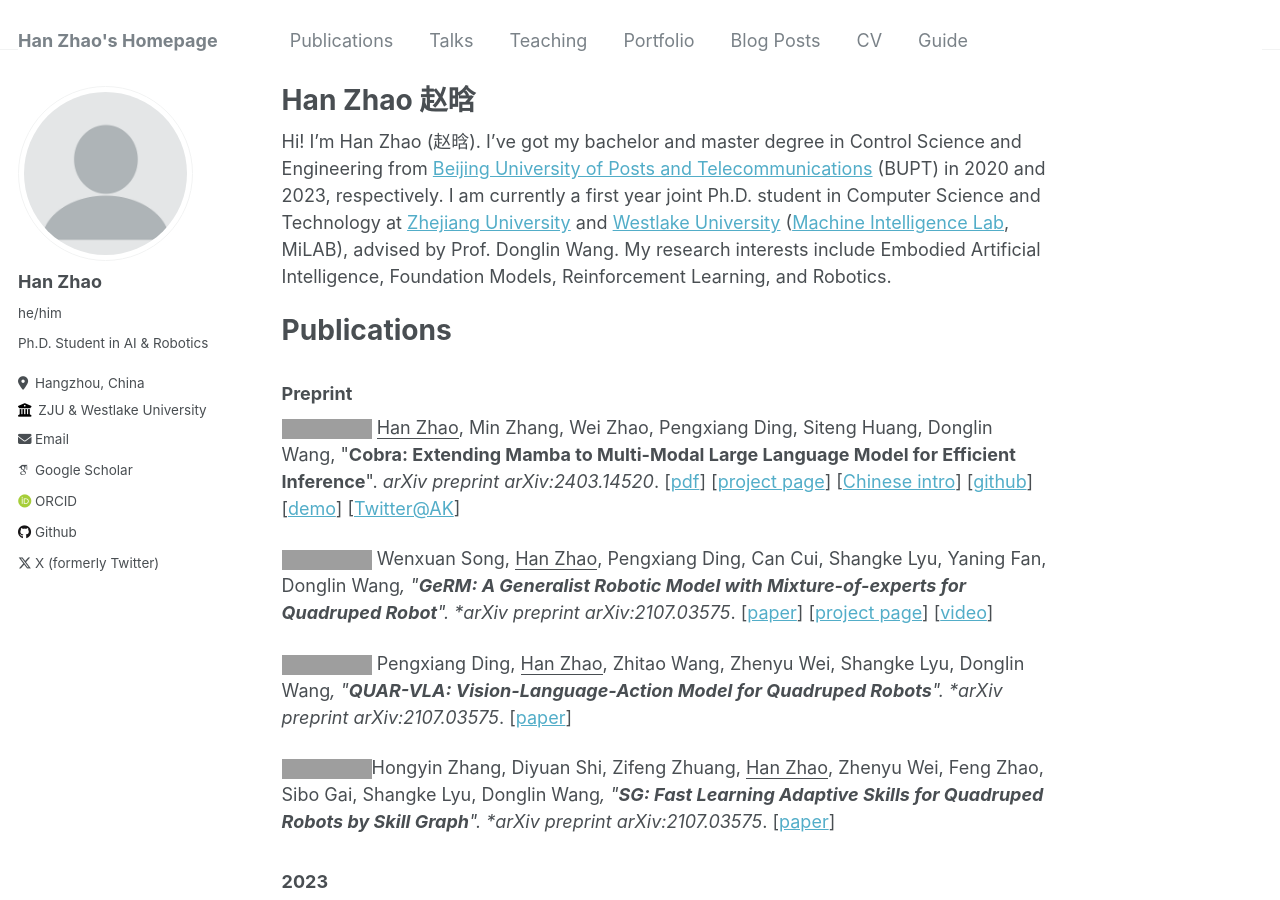
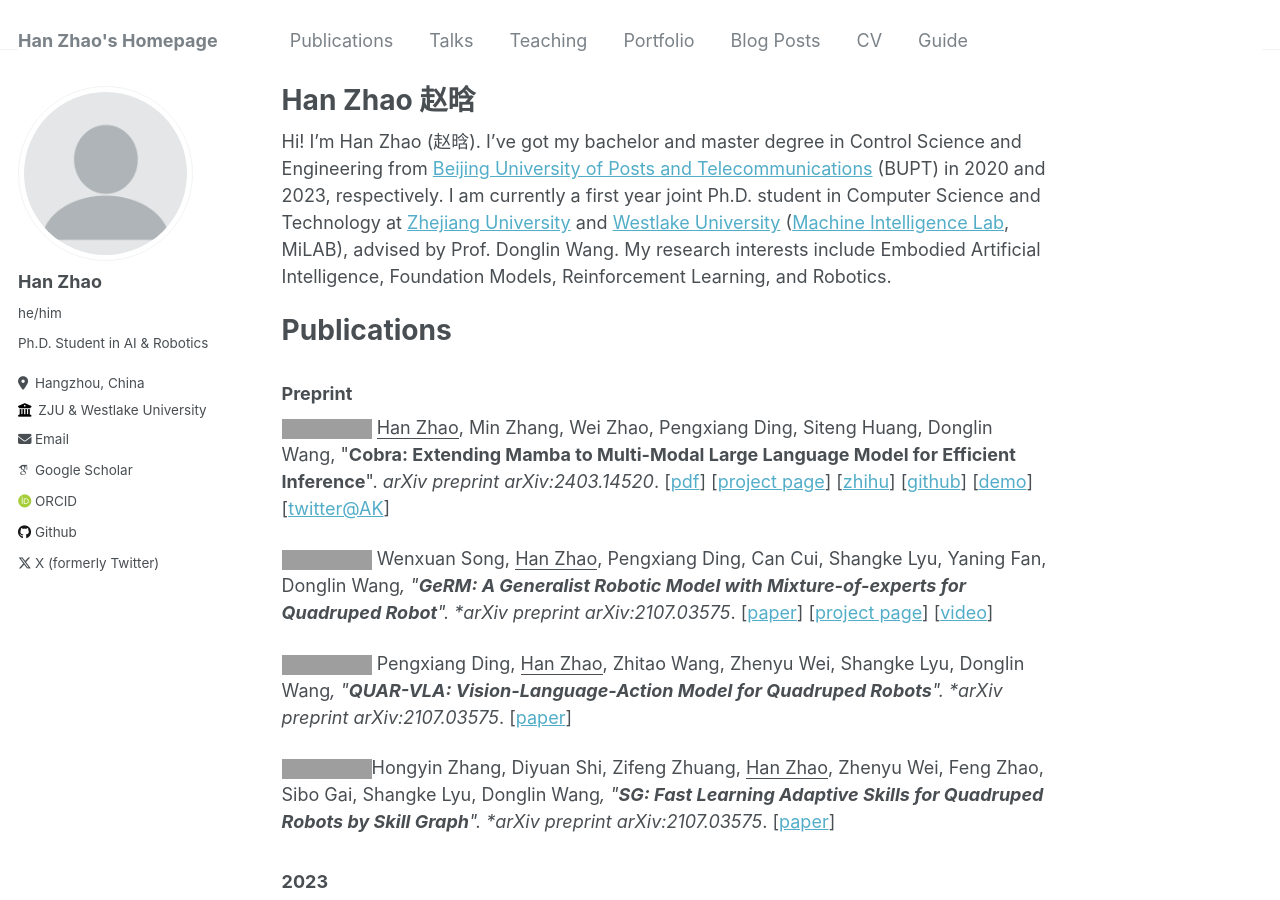
Before and after one commit to h-zhao1997/h-zhao1997.github.io, a Jekyll site: the page built from _pages/about.md, in a window 1280 px wide and 900 px high. Built offline with Jekyll 4.4.1, drawn with Linux system fonts in a browser that asks for light colours; some web fonts are replaced; grey boxes are pictures that could not be loaded.

Commit message:
Update about.md

```diff
--- a/_pages/about.md
+++ b/_pages/about.md
@@ -13,7 +13,7 @@
 ======
 ### Preprint
 
-<a href="https://arxiv.org/abs/2403.14520" target="_blank"><img src="https://img.shields.io/badge/arXiv-2403.14520-B31B1B?style=for-the-badge"></a> <u>Han Zhao</u>, Min Zhang, Wei Zhao, Pengxiang Ding, Siteng Huang, Donglin Wang, &quot;**Cobra: Extending Mamba to Multi-Modal Large Language Model for Efficient Inference**&quot;. *arXiv preprint arXiv:2403.14520*. [[pdf](https://arxiv.org/pdf/2403.14520.pdf)] [[project page](https://sites.google.com/view/cobravlm)] [[Chinese intro](https://zhuanlan.zhihu.com/p/688544752)] [[github](https://github.com/h-zhao1997/cobra)] [[demo](https://huggingface.co/spaces/han1997/cobra)] [[Twitter@AK](https://twitter.com/_akhaliq/status/1771033002748837953?t=6S4PVZXg6GcXqi_-PFzipw&s=19)]
+<a href="https://arxiv.org/abs/2403.14520" target="_blank"><img src="https://img.shields.io/badge/arXiv-2403.14520-B31B1B?style=for-the-badge"></a> <u>Han Zhao</u>, Min Zhang, Wei Zhao, Pengxiang Ding, Siteng Huang, Donglin Wang, &quot;**Cobra: Extending Mamba to Multi-Modal Large Language Model for Efficient Inference**&quot;. *arXiv preprint arXiv:2403.14520*. [[pdf](https://arxiv.org/pdf/2403.14520.pdf)] [[project page](https://sites.google.com/view/cobravlm)] [[zhihu](https://zhuanlan.zhihu.com/p/688544752)] [[github](https://github.com/h-zhao1997/cobra)] [[demo](https://huggingface.co/spaces/han1997/cobra)] [[twitter@AK](https://twitter.com/_akhaliq/status/1771033002748837953?t=6S4PVZXg6GcXqi_-PFzipw&s=19)]
 
 <a href="https://arxiv.org/abs/2403.13358" target="_blank"><img src="https://img.shields.io/badge/arXiv-2403.13358-B31B1B?style=for-the-badge"></a> Wenxuan Song, <u>Han Zhao</u>, Pengxiang Ding, Can Cui, Shangke Lyu, Yaning Fan, Donglin Wang*, &quot;**GeRM: A Generalist Robotic Model with Mixture-of-experts for Quadruped Robot**&quot;. *arXiv preprint arXiv:2107.03575*. [[paper](https://arxiv.org/abs/2403.13358)] [[project page](https://songwxuan.github.io/GeRM/)] [[video](https://www.youtube.com/watch?v=tjgIxsXW0JU)]
 
```
